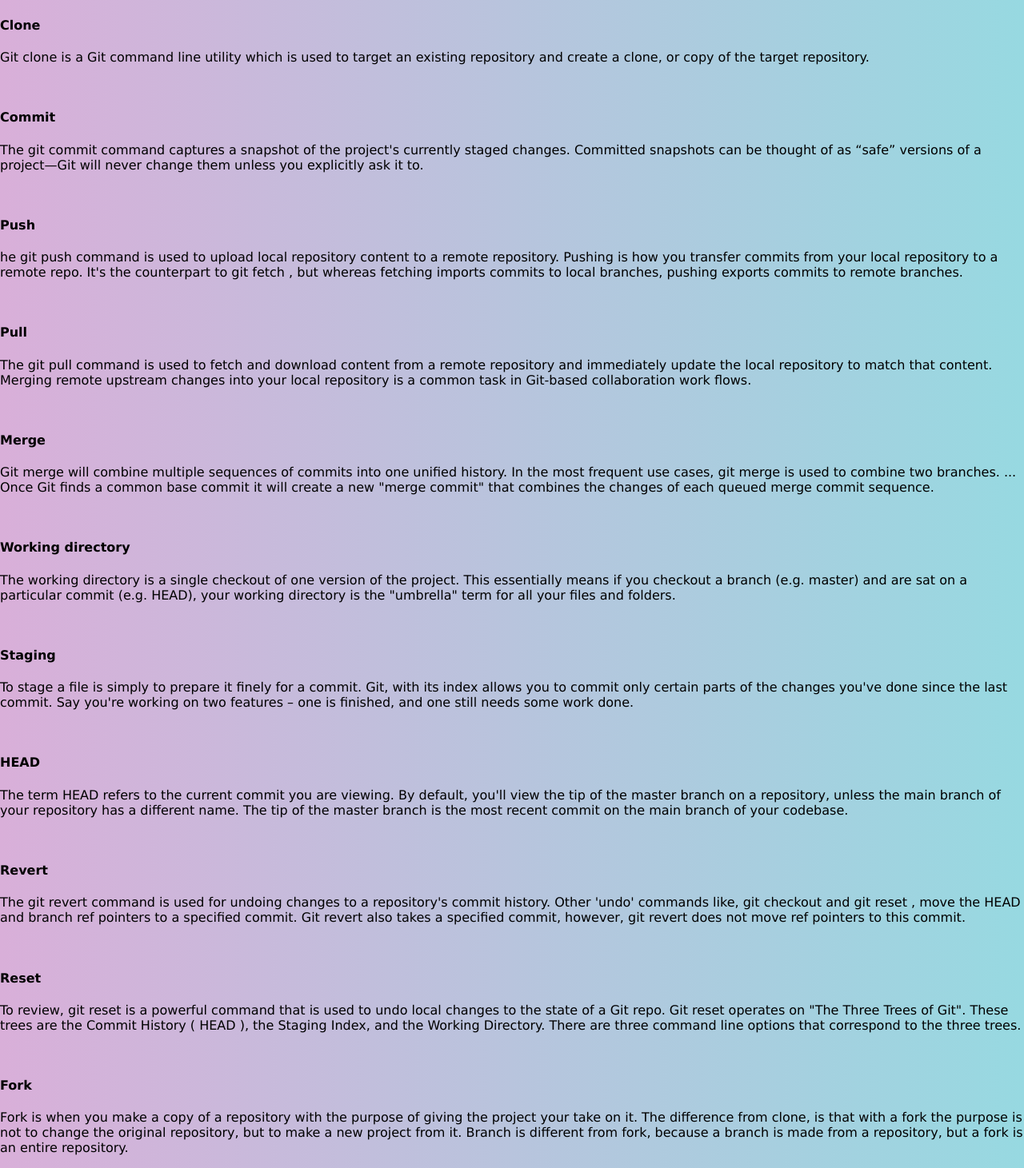
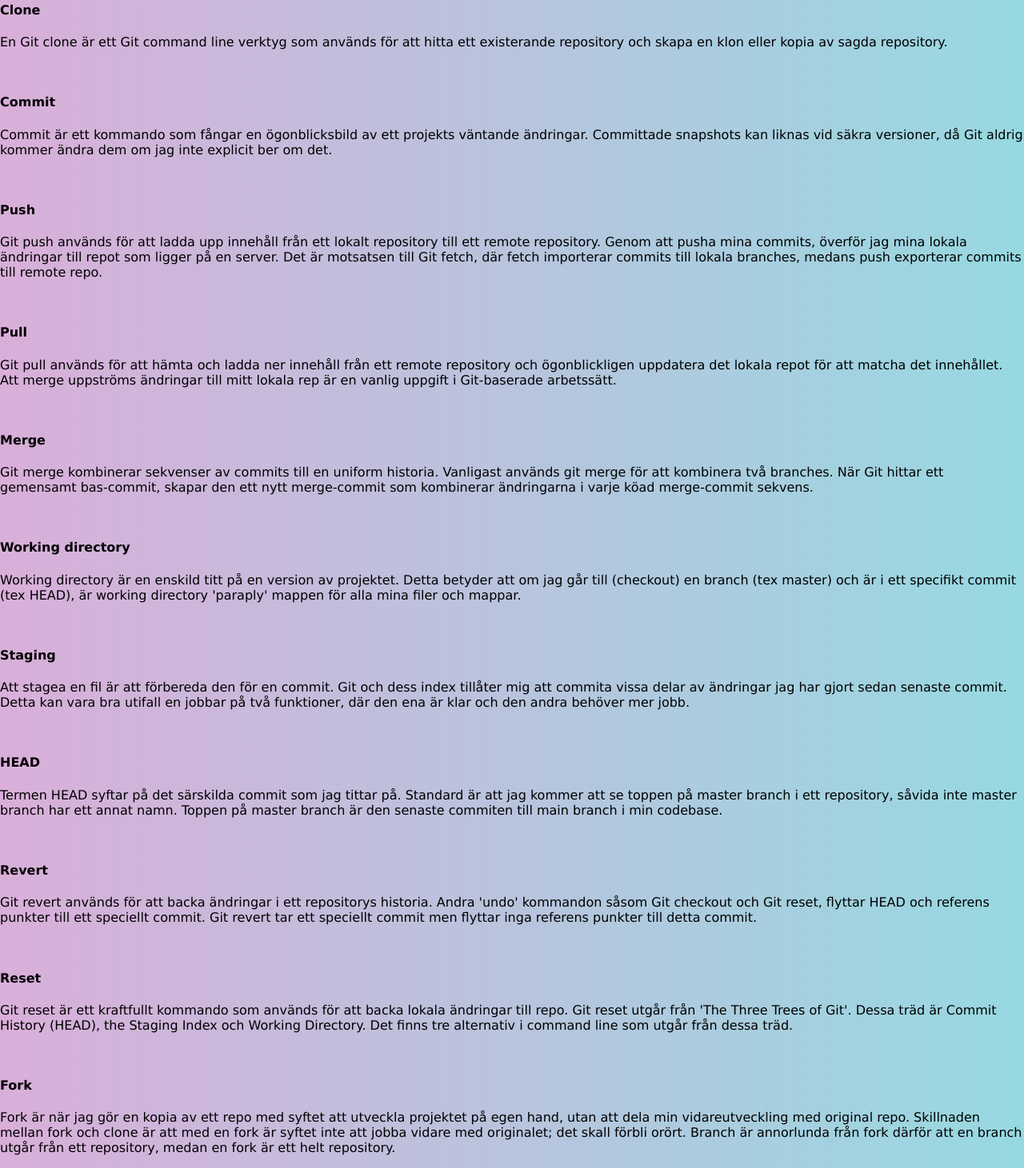
Before and after one commit to Takikato09/Hemsida-versionshantering, a plain HTML site: page terminologi.html in a window 1280 px wide. Shown: the part 388-1849 px from the top of the page at 80% size. Drawn offline with Linux system fonts and the light colour scheme.

Commit message:
Update terminologi.html
Översatt terminologi-sidan.

```diff
--- a/terminologi.html
+++ b/terminologi.html
@@ -15,51 +15,74 @@
     <h3>Terminologi Git</h3>
     <br>
     <h4>Repository</h4>
-        <p>In general, a repository is a location containing stored information and data about users, people, computers, or other important information.</p>
+        <p>
+            Ett repository är en plats som innehåller lagrad information och data om användare, människor, datorer eller annan väsentlig information.
+        </p>
     <br>
     <h4>Branch</h4>
-        <p>A branch represents an independent line of development. ... The git branch command lets you create, list, rename, and delete branches. It doesn't let you switch between branches or put a forked history back together again. For this reason, git branch is tightly integrated with the git checkout and git merge commands.</p>
+        <p>
+            En branch, gren, representerar en självständig linje av utveckling. Git branch-kommando kan skapa, lista, döpa om eller ta bort branches. Jag kan inte hoppa mellan grenar, eller återskapa historian tillhörande en fork. På grund av detta är Git branch strikt integrerad med kommandon Git checkout och Git merge.
+        </p>
     <br>
     <h4>Clone</h4>
-        <p>Git clone is a Git command line utility which is used to target an existing repository and create a clone, or copy of the target repository.</p>
+        <p>
+            En Git clone är ett Git command line verktyg som används för att hitta ett existerande repository och skapa en klon eller kopia av sagda repository.
+        </p>
     <br>
     <h4>Commit</h4>
-        <p>The git commit command captures a snapshot of the project's currently staged changes. Committed snapshots can be thought of as “safe” versions of a project—Git will never change them unless you explicitly ask it to.</p>
+        <p>
+            Commit är ett kommando som fångar en ögonblicksbild av ett projekts väntande ändringar. Committade snapshots kan liknas vid säkra versioner, då Git aldrig kommer ändra dem om jag inte explicit ber om det.
+        </p>
     <br>
     <h4>Push </h4>
-        <p>he git push command is used to upload local repository content to a remote repository. Pushing is how you transfer commits from your local repository to a remote repo. It's the counterpart to git fetch , but whereas fetching imports commits to local branches, pushing exports commits to remote branches.</p>
-
+        <p>
+            Git push används för att ladda upp innehåll från ett lokalt repository till ett remote repository. Genom att pusha mina commits, överför jag mina lokala ändringar till repot som ligger på en server. Det är motsatsen till Git fetch, där fetch importerar commits till lokala branches, medans push exporterar commits till remote repo.
+        </p>
     <br>
     <h4>Pull</h4>
-        <p>The git pull command is used to fetch and download content from a remote repository and immediately update the local repository to match that content. Merging remote upstream changes into your local repository is a common task in Git-based collaboration work flows.</p>
-
+        <p>
+            Git pull används för att hämta och ladda ner innehåll från ett remote repository och ögonblickligen uppdatera det lokala repot för att matcha det innehållet. Att merge uppströms ändringar till mitt lokala rep är en vanlig uppgift i Git-baserade arbetssätt.
+        </p>
     <br>
     <h4>Merge</h4>
-        <p>Git merge will combine multiple sequences of commits into one unified history. In the most frequent use cases, git merge is used to combine two branches. ... Once Git finds a common base commit it will create a new "merge commit" that combines the changes of each queued merge commit sequence.</p>
+        <p>
+            Git merge kombinerar sekvenser av commits till en uniform historia. Vanligast används git merge för att kombinera två branches. När Git hittar ett gemensamt bas-commit, skapar den ett nytt merge-commit som kombinerar ändringarna i varje köad merge-commit sekvens.
+        </p>
 
     <br>
     <h4>Working directory</h4>
-        <p>The working directory is a single checkout of one version of the project. This essentially means if you checkout a branch (e.g. master) and are sat on a particular commit (e.g. HEAD), your working directory is the "umbrella" term for all your files and folders.</p>
+        <p>
+            Working directory är en enskild titt på en version av projektet. Detta betyder att om jag går till (checkout) en branch (tex master) och är i ett specifikt commit (tex HEAD), är working directory 'paraply' mappen för alla mina filer och mappar.
+        </p>
 
     <br>
     <h4>Staging</h4>
-        <p>To stage a file is simply to prepare it finely for a commit. Git, with its index allows you to commit only certain parts of the changes you've done since the last commit. Say you're working on two features – one is finished, and one still needs some work done.</p>
+        <p>
+            Att stagea en fil är att förbereda den för en commit. Git och dess index tillåter mig att commita vissa delar av ändringar jag har gjort sedan senaste commit. Detta kan vara bra utifall en jobbar på två funktioner, där den ena är klar och den andra behöver mer jobb.
+        </p>
 
     <br>
     <h4>HEAD</h4>
-        <p>The term HEAD refers to the current commit you are viewing. By default, you'll view the tip of the master branch on a repository, unless the main branch of your repository has a different name. The tip of the master branch is the most recent commit on the main branch of your codebase.</p>
+        <p>
+            Termen HEAD syftar på det särskilda commit som jag tittar på. Standard är att jag kommer att se toppen på master branch i ett repository, såvida inte master branch har ett annat namn. Toppen på master branch är den senaste commiten till main branch i min codebase.
+        </p>
 
     <br>
     <h4>Revert</h4>
-        <p>The git revert command is used for undoing changes to a repository's commit history. Other 'undo' commands like, git checkout and git reset , move the HEAD and branch ref pointers to a specified commit. Git revert also takes a specified commit, however, git revert does not move ref pointers to this commit.</p>
+        <p>
+            Git revert används för att backa ändringar i ett repositorys historia. Andra 'undo' kommandon såsom Git checkout och Git reset, flyttar HEAD och referens punkter till ett speciellt commit. Git revert tar ett speciellt commit men flyttar inga referens punkter till detta commit.
+        </p>
     <br>
     <h4>Reset</h4>
-        <p>To review, git reset is a powerful command that is used to undo local changes to the state of a Git repo. Git reset operates on "The Three Trees of Git". These trees are the Commit History ( HEAD ), the Staging Index, and the Working Directory. There are three command line options that correspond to the three trees.</p>
+        <p>
+            Git reset är ett kraftfullt kommando som används för att backa lokala ändringar till repo. Git reset utgår från 'The Three Trees of Git'. Dessa träd är Commit History (HEAD), the Staging Index och Working Directory. Det finns tre alternativ i command line som utgår från dessa träd.
+        </p>
     <br>
     <h4>Fork</h4>
-        <p>Fork is when you make a copy of a repository with the purpose of giving the project your take on it. The difference from clone,
-            is that with a fork the purpose is not to change the original repository, but to make a new project from it. Branch is different from
-            fork, because a branch is made from a repository, but a fork is an entire repository.
+        <p>
+            Fork är när jag gör en kopia av ett repo med syftet att utveckla projektet på egen hand, utan att dela min vidareutveckling med original repo. Skillnaden mellan fork och clone är att med en fork är syftet inte att
+            jobba vidare med originalet; det skall förbli orört. Branch är annorlunda från fork därför att en branch utgår från ett repository, medan en fork är ett
+            helt repository.
         </p>
 </body>
 </html>
```
